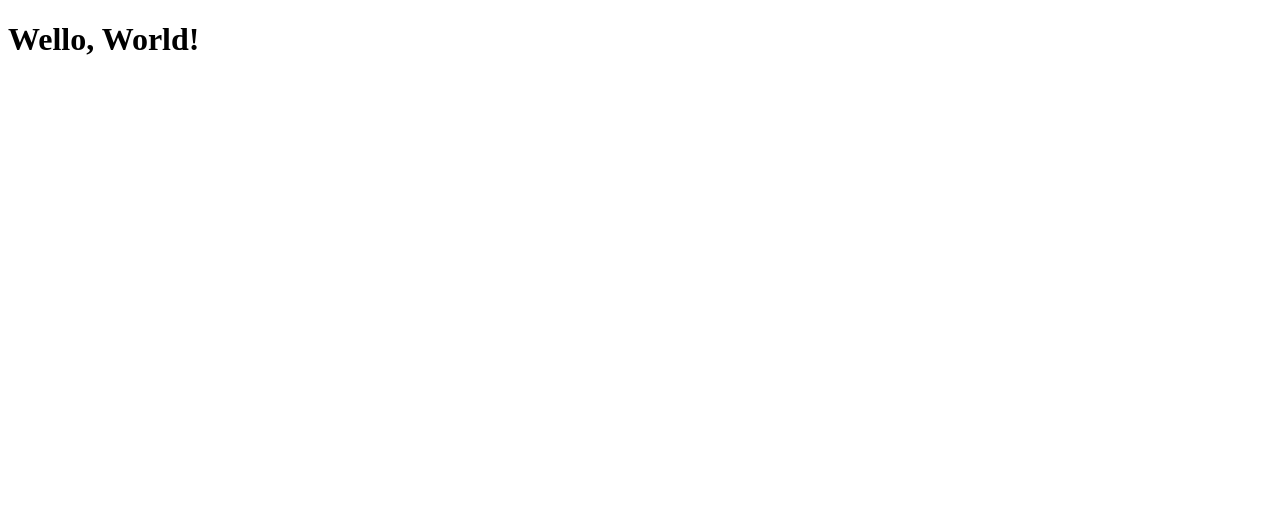
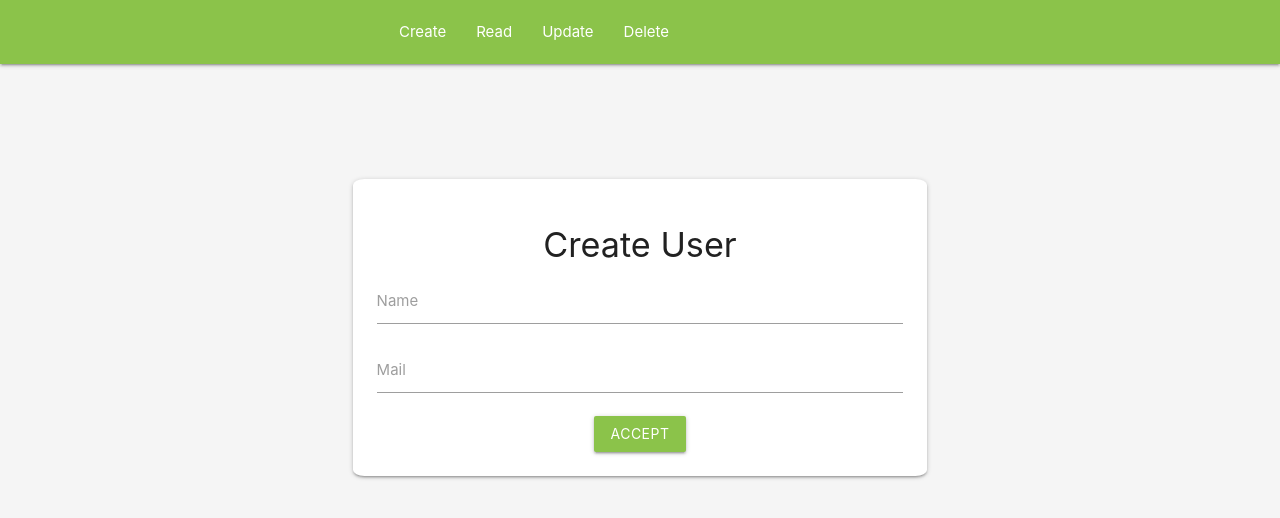
Before and after one commit to cleyber/node, a website: page index.html in a window 1280 px wide. Drawn offline with nearby package versions, Linux system fonts and the light colour scheme.

Commit message:
Se trabaja en las vistas, se instala servidor para correr la app

```diff
--- a/index.html
+++ b/index.html
@@ -4,13 +4,60 @@
    <meta charset="UTF-8">
    <meta name="viewport" content="width=device-width, initial-scale=1.0">
    <meta http-equiv="X-UA-Compatible" content="ie=edge">
+   <link href="http://fonts.googleapis.com/icon?family=Material+Icons" rel="stylesheet">
+    <link rel="stylesheet" href="https://cdnjs.cloudflare.com/ajax/libs/materialize/0.98.0/css/materialize.min.css">
+    <link rel="stylesheet" href="style.css">
    <title>VueTest</title>
 </head>
 <body>
-   <div id="app">
-      <h1>{{message}}</h1>
-   </div>
+   <header>
+      <nav class="light-green">
+         <div class="nav-wrapper"><a href="" class="brand-logo"></a>
+               <ul id="nav-mobile" class="hide-onmed-and-down container right">
+                  <li class="activate"><a href="index.html">Create</a></li>
+                  <li class="activate"><a href="read.html">Read</a></li>
+                  <li class="activate"><a href="update.html">Update</a></li>
+                  <li class="activate"><a href="delete.html">Delete</a></li>
+               </ul>
+         </div>
+      </nav>
+   </header>
+   <main>
+      <div class="container">
+         <div id="app">
+            <div class="row">
+               <div id="target">
+                  <div class="col s12 col m8 offset-m2">
+                     <div class="card" id="target2">
+                        <div class="card-content">
+                           <div class="center-align">
+                              <h4>Create User</h4>
+                              <form class="" action="index.html" method="post">
+                                 <div class="input-field">
+                                    <label for="name">Name</label>
+                                    <input type="text" id="name">
+                                 </div>
+                                 <div class="input-field">
+                                    <label for="mail">Mail</label>
+                                    <input type="text" id="mail">
+                                 </div>
+                                 <div class="center-align">
+                                    <button id="accpet" class="btn waves-effect light-green">Accept</button>
+                                 </div>
+                              </form>
+                           </div>
+                        </div>
+                     </div>
+                  </div>
+               </div>
+            </div>
+         </div>
+      </div>
+   </main>
    <script src="https://unpkg.com/vue/dist/vue.js"></script>
+   <script src="https://ajax.googleapis.com/ajax/libs/jquery/2.2.4/jquery.min.js"></script>
+   <script src="https://cdnjs.cloudflare.com/ajax/libs/materialize/0.98.0/js/materialize.min.js"></script>
    <script src="index.js"></script>
+
 </body>
 </html>
--- a/package.json
+++ b/package.json
@@ -4,9 +4,11 @@
   "description": "proyect for learn NodeJS",
   "main": "index.js",
   "scripts": {
-    "test": "echo \"Error: no test specified\" && exit 1",
     "serve": "lite-server"
   },
   "author": "Cleyber",
-  "license": "ISC"
+  "license": "ISC",
+  "devDependencies": {
+    "lite-server": "^2.2.2"
+  }
 }
--- /dev/null
+++ b/style.css
@@ -0,0 +1,12 @@
+#target {
+   margin-top: 12%;
+}
+
+#target2{
+   border-radius: 2%;
+
+}
+
+body{
+    background-color: #f5f5f5;
+}
```
